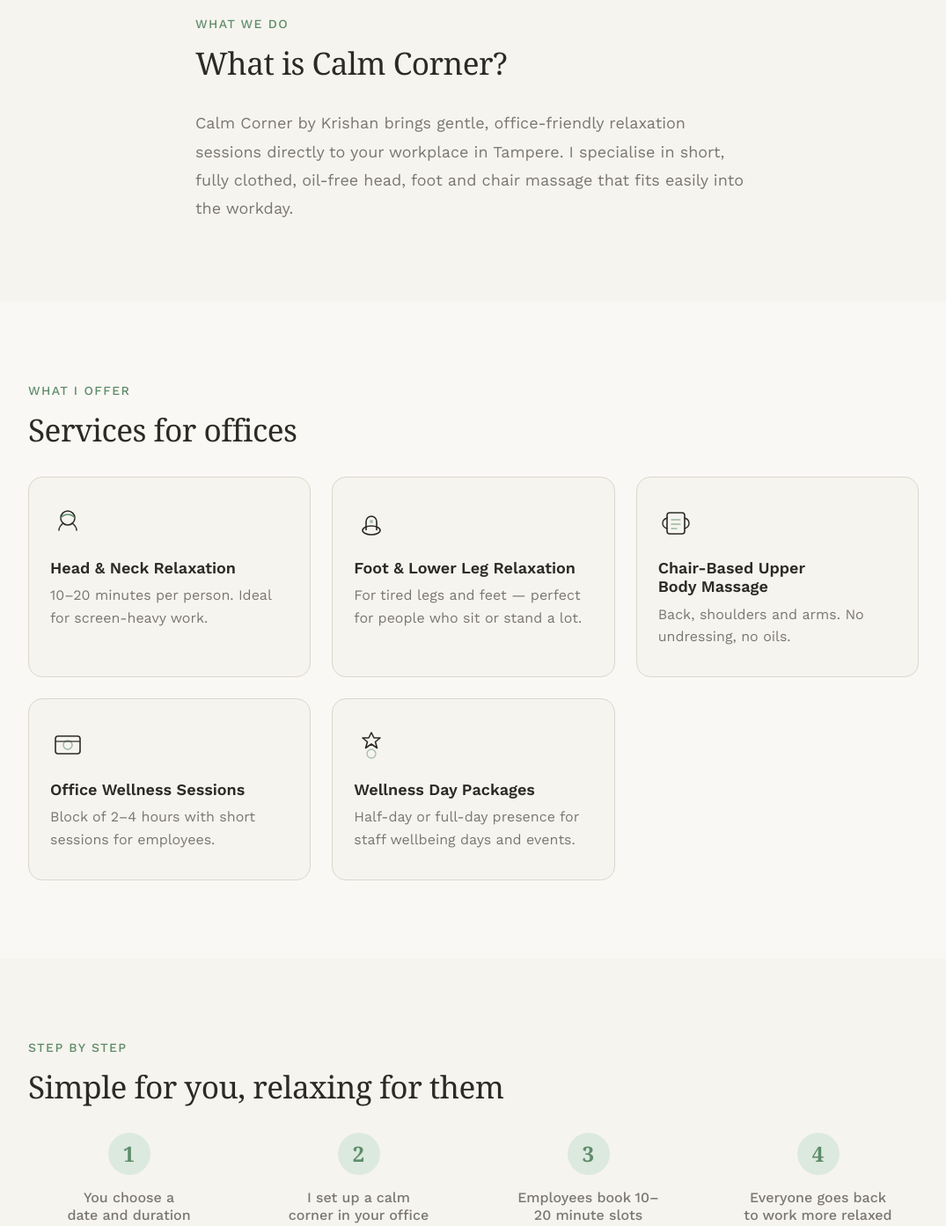
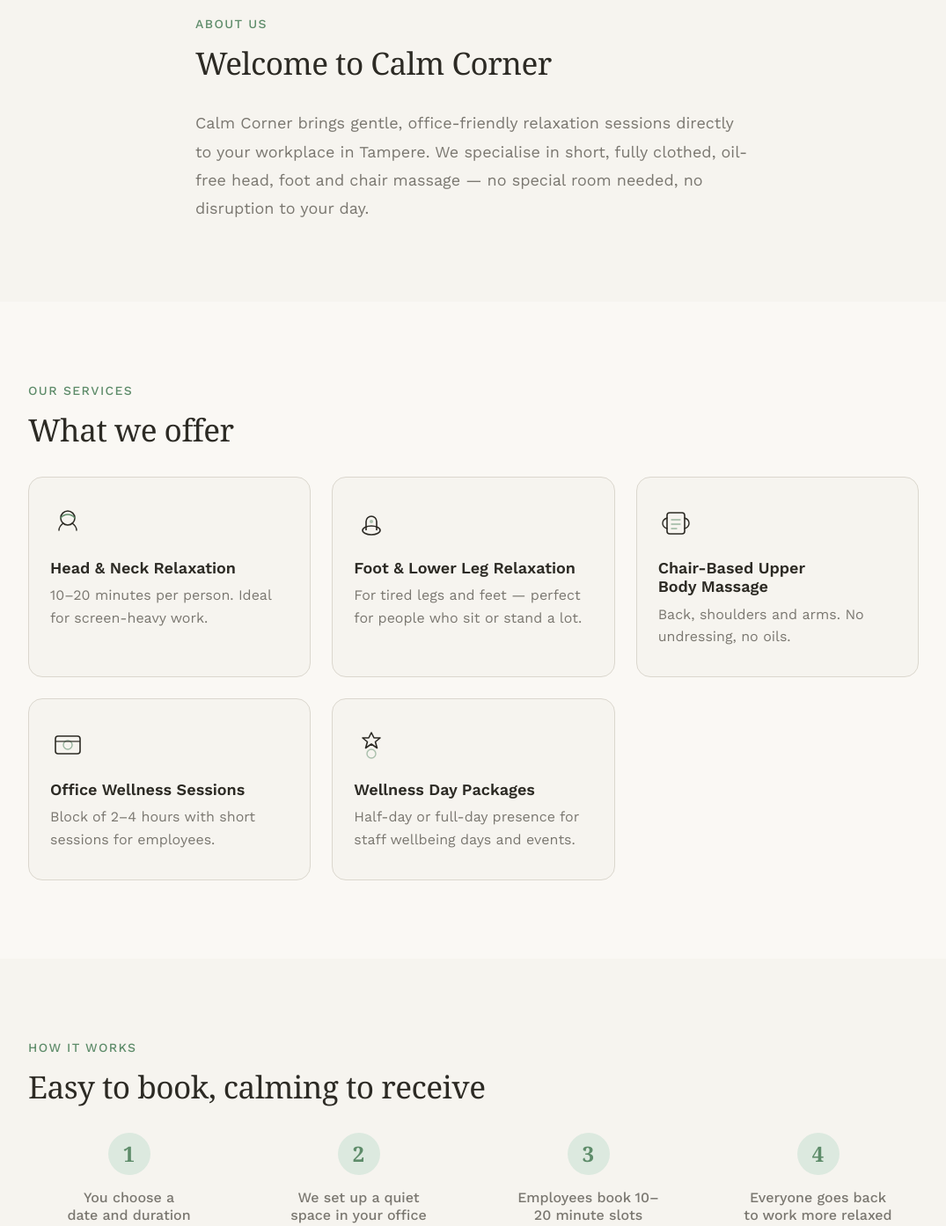
Before and after one commit to desilvasha/calm-corner, a plain HTML site: page index.html in a window 1280 px wide. Shown: the part 880-2274 px from the top of the page at 88% size, without its empty margins (102-1177 px from the left). Drawn offline with nearby package versions, Linux system fonts and the light colour scheme; a web font is replaced by a local one.

Commit message:
Refine all headlines and section tags to match Calm Corner brand

```diff
--- a/i18n.js
+++ b/i18n.js
@@ -22,13 +22,13 @@ const translations = {
   "hero.offer":       { en: "Request an offer",  fi: "Pyydä tarjous" },
 
   // ── About ──
-  "about.tag":        { en: "What we do",           fi: "Mitä teemme" },
-  "about.title":      { en: "What is Calm Corner?", fi: "Mikä on Calm Corner?" },
-  "about.text":       { en: "Calm Corner by Krishan brings gentle, office-friendly relaxation sessions directly to your workplace in Tampere. I specialise in short, fully clothed, oil-free head, foot and chair massage that fits easily into the workday.", fi: "Calm Corner by Krishan tuo lempeitä, toimistoympäristöön sopivia rentoutushetkiä suoraan työpaikallesi Tampereella. Olen erikoistunut lyhyisiin, vaatteet päällä tehtäviin, öljyttömiin pää-, jalka- ja tuolihierontoihin, jotka sopivat vaivattomasti työpäivään." },
+  "about.tag":        { en: "About us",             fi: "Meistä" },
+  "about.title":      { en: "Welcome to Calm Corner", fi: "Tervetuloa Calm Corneriin" },
+  "about.text":       { en: "Calm Corner brings gentle, office-friendly relaxation sessions directly to your workplace in Tampere. We specialise in short, fully clothed, oil-free head, foot and chair massage — no special room needed, no disruption to your day.", fi: "Calm Corner tuo lempeitä, toimistoystävällisiä rentoutushetkiä suoraan työpaikallesi Tampereella. Olemme erikoistuneet lyhyisiin, vaatteet päällä tehtäviin, öljyttömiin pää-, jalka- ja tuolihierontoihin — ei erityistä tilaa tarvita, ei häiriötä päiväänne." },
 
   // ── Services ──
-  "services.tag":     { en: "What I offer",        fi: "Mitä tarjoan" },
-  "services.title":   { en: "Services for offices", fi: "Palvelut toimistoille" },
+  "services.tag":     { en: "Our services",        fi: "Palvelumme" },
+  "services.title":   { en: "What we offer", fi: "Mitä tarjoamme" },
   "svc.head.title":   { en: "Head & Neck Relaxation",          fi: "Pään ja niskan rentoutus" },
   "svc.head.desc":    { en: "10–20 minutes per person. Ideal for screen-heavy work.", fi: "10–20 minuuttia per henkilö. Ihanteellinen näyttöpäätteellä työskenteleville." },
   "svc.foot.title":   { en: "Foot & Lower Leg Relaxation",     fi: "Jalkojen ja säärten rentoutus" },
@@ -41,16 +41,16 @@ const translations = {
   "svc.day.desc":     { en: "Half-day or full-day presence for staff wellbeing days and events.", fi: "Puolen päivän tai koko päivän läsnäolo henkilöstön hyvinvointipäiville ja tapahtumille." },
 
   // ── How it works ──
-  "how.tag":          { en: "Step by step",                    fi: "Askel askeleelta" },
-  "how.title":        { en: "Simple for you, relaxing for them", fi: "Helppoa sinulle, rentouttavaa heille" },
+  "how.tag":          { en: "How it works",                    fi: "Näin se toimii" },
+  "how.title":        { en: "Easy to book, calming to receive", fi: "Helppo varata, rentouttava kokea" },
   "how.step1":        { en: "You choose a date and duration",  fi: "Valitset päivän ja keston" },
-  "how.step2":        { en: "I set up a calm corner in your office", fi: "Järjestän rauhallisen nurkkauksen toimistoosi" },
+  "how.step2":        { en: "We set up a quiet space in your office", fi: "Järjestämme rauhallisen tilan toimistoosi" },
   "how.step3":        { en: "Employees book 10–20 minute slots", fi: "Työntekijät varaavat 10–20 minuutin ajat" },
   "how.step4":        { en: "Everyone goes back to work more relaxed", fi: "Kaikki palaavat töihin rentoutuneempina" },
 
   // ── Pricing ──
-  "pricing.tag":      { en: "Investment",          fi: "Hinnoittelu" },
-  "pricing.title":    { en: "Transparent pricing", fi: "Läpinäkyvä hinnoittelu" },
+  "pricing.tag":      { en: "Pricing",             fi: "Hinnat" },
+  "pricing.title":    { en: "Clear, honest pricing", fi: "Selkeä ja reilu hinnoittelu" },
   "pricing.th.svc":   { en: "Service",             fi: "Palvelu" },
   "pricing.th.dur":   { en: "Duration",            fi: "Kesto" },
   "pricing.th.price": { en: "Price",               fi: "Hinta" },
@@ -69,8 +69,8 @@ const translations = {
   "pricing.note":     { en: "Need something custom? Get in touch and we\u2019ll work out a plan for your team.", fi: "Tarvitsetko räätälöidyn ratkaisun? Ota yhteyttä niin suunnitellaan tiimillesi sopiva paketti." },
 
   // ── Krishan ──
-  "krishan.tag":      { en: "The person",                  fi: "Tekijä" },
-  "krishan.title":    { en: "Who's behind Calm Corner?", fi: "Kuka on Calm Cornerin takana?" },
+  "krishan.tag":      { en: "Meet Krishan",                fi: "Tutustu Krishaniin" },
+  "krishan.title":    { en: "The person behind Calm Corner", fi: "Calm Cornerin tekijä" },
   "krishan.text":     { en: "I'm Krishan, a wellness-focused practitioner based in Tampere. I specialise in gentle, non-medical head, foot and chair massage designed specifically for office environments. My goal is simple: to bring a moment of calm into busy workdays.", fi: "Olen Krishan, hyvinvointiin erikoistunut ammattilainen Tampereelta. Olen erikoistunut lempeään, ei-lääkinnälliseen pää-, jalka- ja tuolihierontaan, joka on suunniteltu erityisesti toimistoympäristöihin. Tavoitteeni on yksinkertainen: tuoda rauhoittava hetki kiireisiin työpäiviin." },
 
   // ── Contact ──
--- a/index.html
+++ b/index.html
@@ -76,17 +76,17 @@
     <!-- ═══════════════════════════════════════ ABOUT ═══════════════════════════════════════ -->
     <section class="section about" id="about">
       <div class="container container--narrow">
-        <p class="section-tag" data-i18n="about.tag">What we do</p>
-        <h2 class="section-title" data-i18n="about.title">What is Calm Corner?</h2>
-        <p class="about-text" data-i18n="about.text">Calm Corner by Krishan brings gentle, office-friendly relaxation sessions directly to your workplace in Tampere. I specialise in short, fully clothed, oil-free head, foot and chair massage that fits easily into the workday.</p>
+        <p class="section-tag" data-i18n="about.tag">About us</p>
+        <h2 class="section-title" data-i18n="about.title">Welcome to Calm Corner</h2>
+        <p class="about-text" data-i18n="about.text">Calm Corner brings gentle, office-friendly relaxation sessions directly to your workplace in Tampere. We specialise in short, fully clothed, oil-free head, foot and chair massage — no special room needed, no disruption to your day.</p>
       </div>
     </section>
 
     <!-- ═══════════════════════════════════════ SERVICES ═══════════════════════════════════ -->
     <section class="section services" id="services">
       <div class="container">
-        <p class="section-tag" data-i18n="services.tag">What I offer</p>
-        <h2 class="section-title" data-i18n="services.title">Services for offices</h2>
+        <p class="section-tag" data-i18n="services.tag">Our services</p>
+        <h2 class="section-title" data-i18n="services.title">What we offer</h2>
         <div class="services-grid">
 
           <div class="service-card">
@@ -136,8 +136,8 @@
     <!-- ═══════════════════════════════════════ HOW IT WORKS ═══════════════════════════════ -->
     <section class="section how" id="how">
       <div class="container">
-        <p class="section-tag" data-i18n="how.tag">Step by step</p>
-        <h2 class="section-title" data-i18n="how.title">Simple for you, relaxing for them</h2>
+        <p class="section-tag" data-i18n="how.tag">How it works</p>
+        <h2 class="section-title" data-i18n="how.title">Easy to book, calming to receive</h2>
         <div class="steps">
           <div class="step">
             <span class="step-number">1</span>
@@ -145,7 +145,7 @@
           </div>
           <div class="step">
             <span class="step-number">2</span>
-            <h3 data-i18n="how.step2">I set up a calm corner in your office</h3>
+            <h3 data-i18n="how.step2">We set up a quiet space in your office</h3>
           </div>
           <div class="step">
             <span class="step-number">3</span>
@@ -163,8 +163,8 @@
     <section class="section pricing" id="pricing">
       <div class="container">
         <div class="pricing-header">
-          <p class="section-tag" data-i18n="pricing.tag">Investment</p>
-          <h2 class="section-title" data-i18n="pricing.title">Simple, clear pricing</h2>
+          <p class="section-tag" data-i18n="pricing.tag">Pricing</p>
+          <h2 class="section-title" data-i18n="pricing.title">Clear, honest pricing</h2>
           <p class="pricing-intro" data-i18n="pricing.intro">All prices include VAT&nbsp;25.5&nbsp;%.</p>
         </div>
 
@@ -240,8 +240,8 @@
     <!-- ═══════════════════════════════════════ ABOUT KRISHAN ═══════════════════════════════ -->
     <section class="section krishan" id="krishan">
       <div class="container container--narrow">
-        <p class="section-tag" data-i18n="krishan.tag">The person</p>
-        <h2 class="section-title" data-i18n="krishan.title">Who's behind Calm Corner?</h2>
+        <p class="section-tag" data-i18n="krishan.tag">Meet Krishan</p>
+        <h2 class="section-title" data-i18n="krishan.title">The person behind Calm Corner</h2>
         <div class="krishan-content">
           <div class="krishan-avatar">
             <div class="avatar-placeholder">K</div>
```
